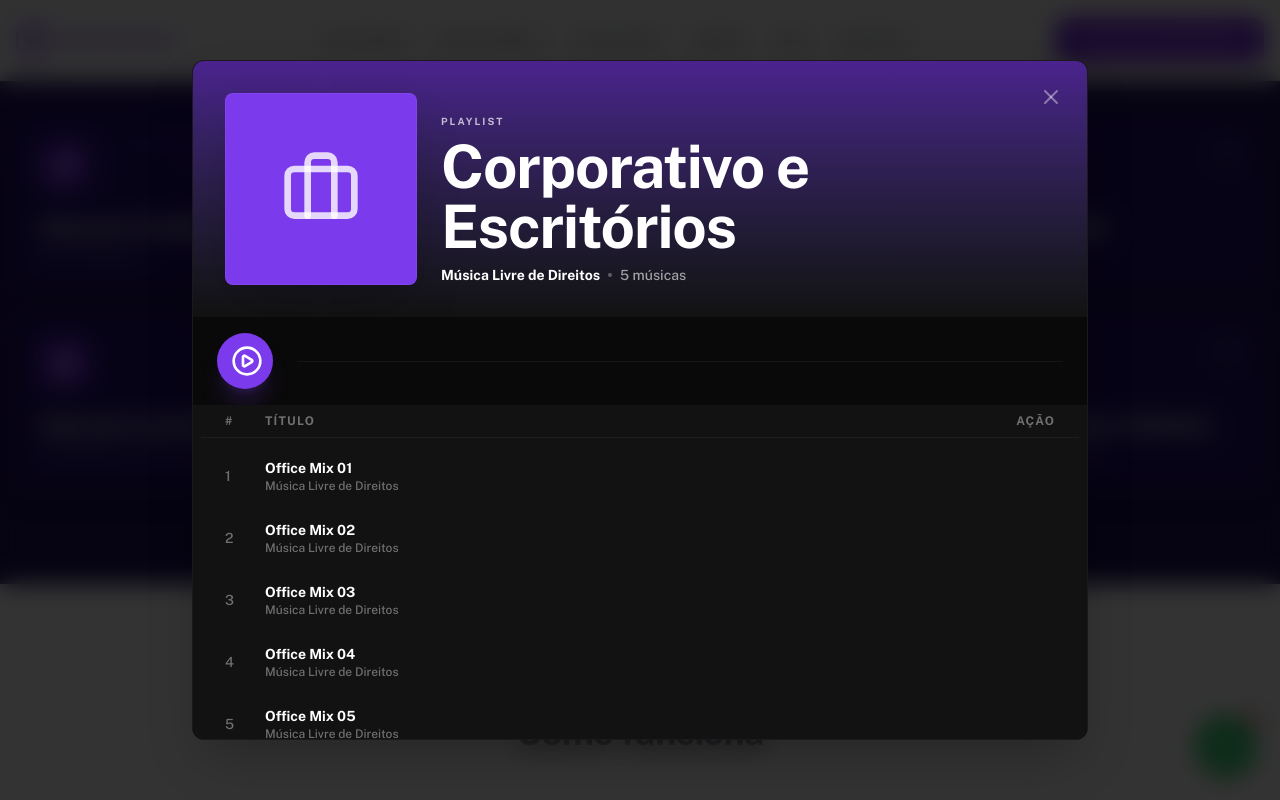
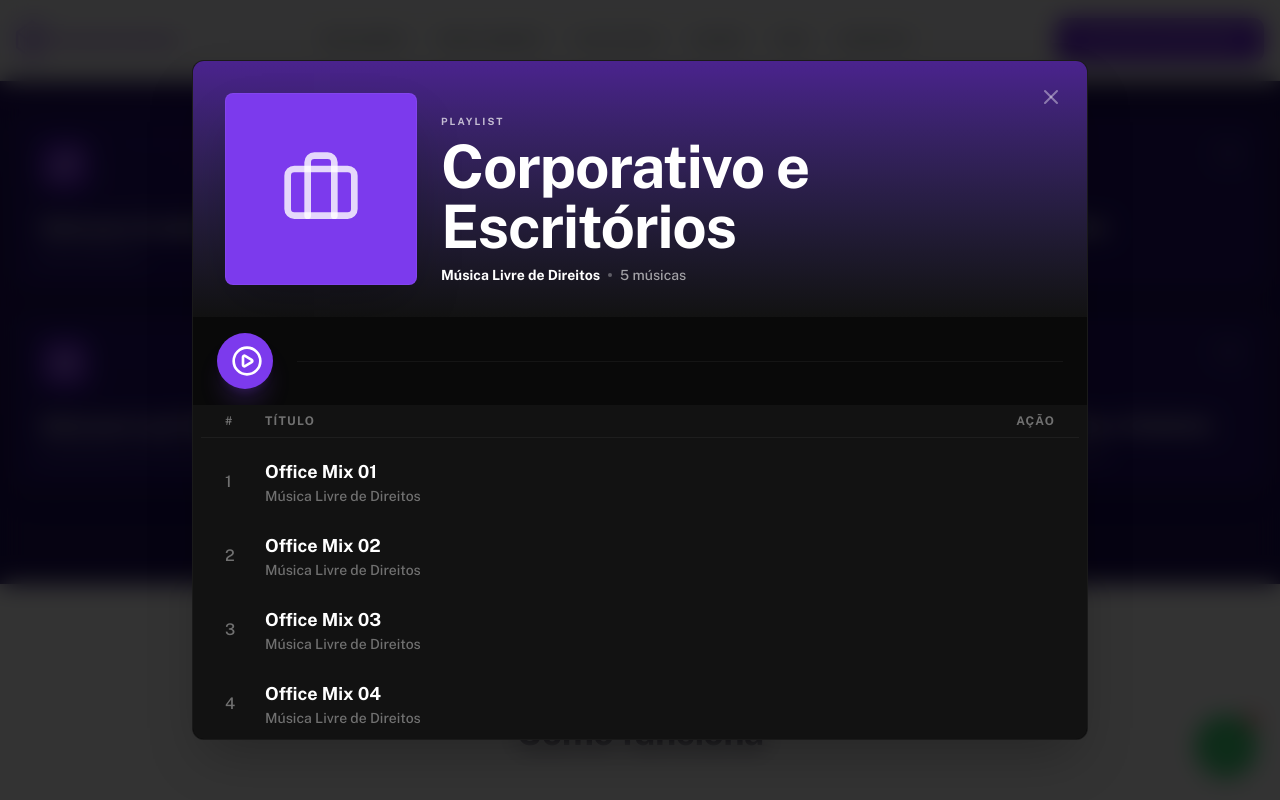
Before and after one commit to tecnologia-agencia-cow/lp-musica, a Next.js app: page / in a window 1280 px wide. Both pictures are taken after a click on the element 640 px from the left and 3981 px from the top of the page. Shown: the part 3581-4381 px from the top of the page. Built offline with nearby package versions, Linux system fonts and the light colour scheme.

Commit message:
style: increase font sizes and scale visual elements in the MusicPreview component for better readability

```diff
--- a/src/components/MusicPreview.tsx
+++ b/src/components/MusicPreview.tsx
@@ -383,15 +383,15 @@ export function MusicPreview() {
                           : 'hover:bg-white/5'
                       }`}
                     >
-                      <div className="text-sm font-medium">
+                      <div className="text-base font-medium">
                         {currentTrackIdx === idx && isPlaying ? (
-                          <div className="flex gap-0.5 items-end h-3 w-4">
+                          <div className="flex gap-0.5 items-end h-4 w-5">
                             {[1, 2, 3].map((i) => (
                               <motion.div
                                 key={i}
-                                animate={{ height: [3, 10, 5, 10, 3] }}
+                                animate={{ height: [4, 14, 7, 14, 4] }}
                                 transition={{ repeat: Infinity, duration: 0.6, delay: i * 0.1 }}
-                                className="w-[3px] bg-[#7C3AED] rounded-full"
+                                className="w-[4px] bg-[#7C3AED] rounded-full"
                               />
                             ))}
                           </div>
@@ -401,18 +401,18 @@ export function MusicPreview() {
                           </span>
                         )}
                         {!isPlaying && currentTrackIdx !== idx && (
-                          <PlayCircle size={14} className="hidden group-hover:block text-white" />
+                          <PlayCircle size={18} className="hidden group-hover:block text-white" />
                         )}
                         {isPlaying && currentTrackIdx === idx && (
-                          <PauseCircle size={14} className="hidden group-hover:block text-white" />
+                          <PauseCircle size={18} className="hidden group-hover:block text-white" />
                         )}
                       </div>
 
                       <div>
-                        <p className={`font-bold text-sm truncate ${currentTrackIdx === idx ? 'text-[#7C3AED]' : 'text-white'}`}>
+                        <p className={`font-bold text-base md:text-lg truncate ${currentTrackIdx === idx ? 'text-[#7C3AED]' : 'text-white'}`}>
                           {track.name}
                         </p>
-                        <p className="text-xs text-white/40 font-medium">Música Livre de Direitos</p>
+                        <p className="text-sm text-white/40 font-medium">Música Livre de Direitos</p>
                       </div>
 
                       <div className="text-right">
```
